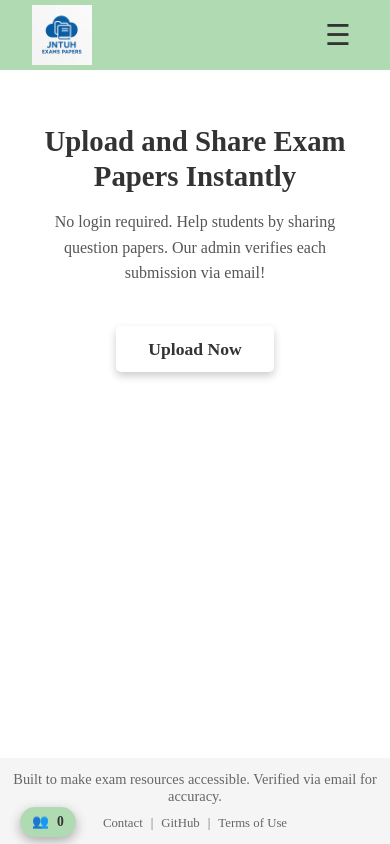
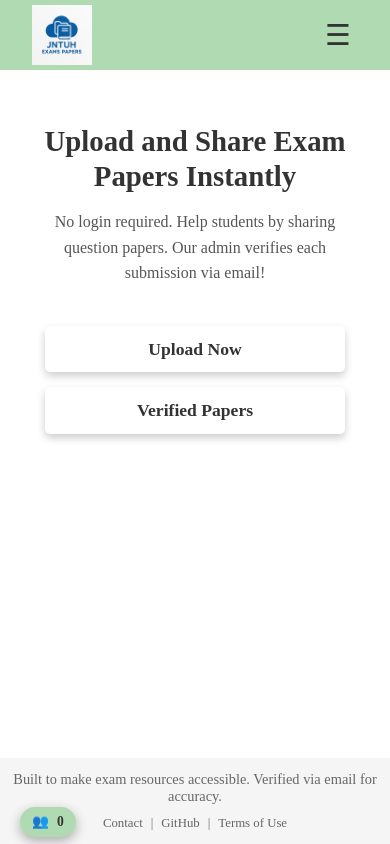
Before and after one commit to Purnachandra890/jntuh-exams-papers, a React (Vite) app in the folder frontend/: page / in a window 390 px wide. Built offline with nearby package versions, Linux system fonts and the light colour scheme; no server answers.

Commit message:
fixed ui verified button in home page

```diff
--- a/frontend/src/components/Header.css
+++ b/frontend/src/components/Header.css
@@ -47,7 +47,25 @@
   box-shadow: 0 2px 4px rgba(0, 0, 0, 0.2);
 }
 
+/* Button container */
+.buttons {
+  display: flex;
+  justify-content: center;
+  align-items: center;
+  flex-direction: row; /* desktop = horizontal */
+  gap: 20px; /* space between buttons */
+}
+
+/* Hide verified on desktop */
+.verified-button {
+  display: none;
+}
 @media screen and (max-width: 768px) {
+  .upload-button,
+  .verified-button {
+    width: 100%; /* ✅ full width on mobile */
+    max-width: 300px; /* ✅ not too big */
+  }
   .header {
     margin-top: 100px; /* Increased space for mobile */
     padding: 1.5rem;
@@ -65,8 +83,43 @@
     margin-bottom: 2.5rem;
   }
 
-  .upload-button {
+  .upload-button,
+  .verified-button {
     padding: 0.8rem 2rem;
     font-size: 1.1rem;
   }
+
+  .verified-button {
+    background-color: white;
+    color: #333;
+    border: none;
+    padding: 1rem 2.5rem;
+    font-size: 1.2rem;
+    font-weight: 600;
+    border-radius: 5px;
+    cursor: pointer;
+    box-shadow: 0 4px 8px rgba(0, 0, 0, 0.2);
+    transition: all 0.3s ease;
+    text-decoration: none;
+    display: inline-block;
+  }
+
+  .verified-button:hover {
+    transform: translateY(-2px);
+    box-shadow: 0 6px 12px rgba(0, 0, 0, 0.3);
+  }
+
+  .verified-button:active {
+    transform: translateY(0);
+    box-shadow: 0 2px 4px rgba(0, 0, 0, 0.2);
+  }
+
+  .verified-button {
+    padding: 0.8rem 2rem;
+    font-size: 1.1rem;
+  }
+  .buttons {
+    flex-direction: column; /* ✅ vertical buttons */
+    gap: 15px; /* ✅ spacing */
+  }
 }
--- a/frontend/src/components/Header.jsx
+++ b/frontend/src/components/Header.jsx
@@ -10,9 +10,14 @@ const Header = () => {
         No login required. Help students by sharing question papers. Our admin
         verifies each submission via email!
       </p>
-      <Link to="/upload" className="upload-button">
-        Upload Now
-      </Link>
+      <div className="buttons">
+        <Link to="/upload" className="upload-button">
+          Upload Now
+        </Link>
+        <Link to="/verified-papers" className="verified-button">
+          Verified Papers
+        </Link>
+      </div>
     </div>
   );
 };
```
